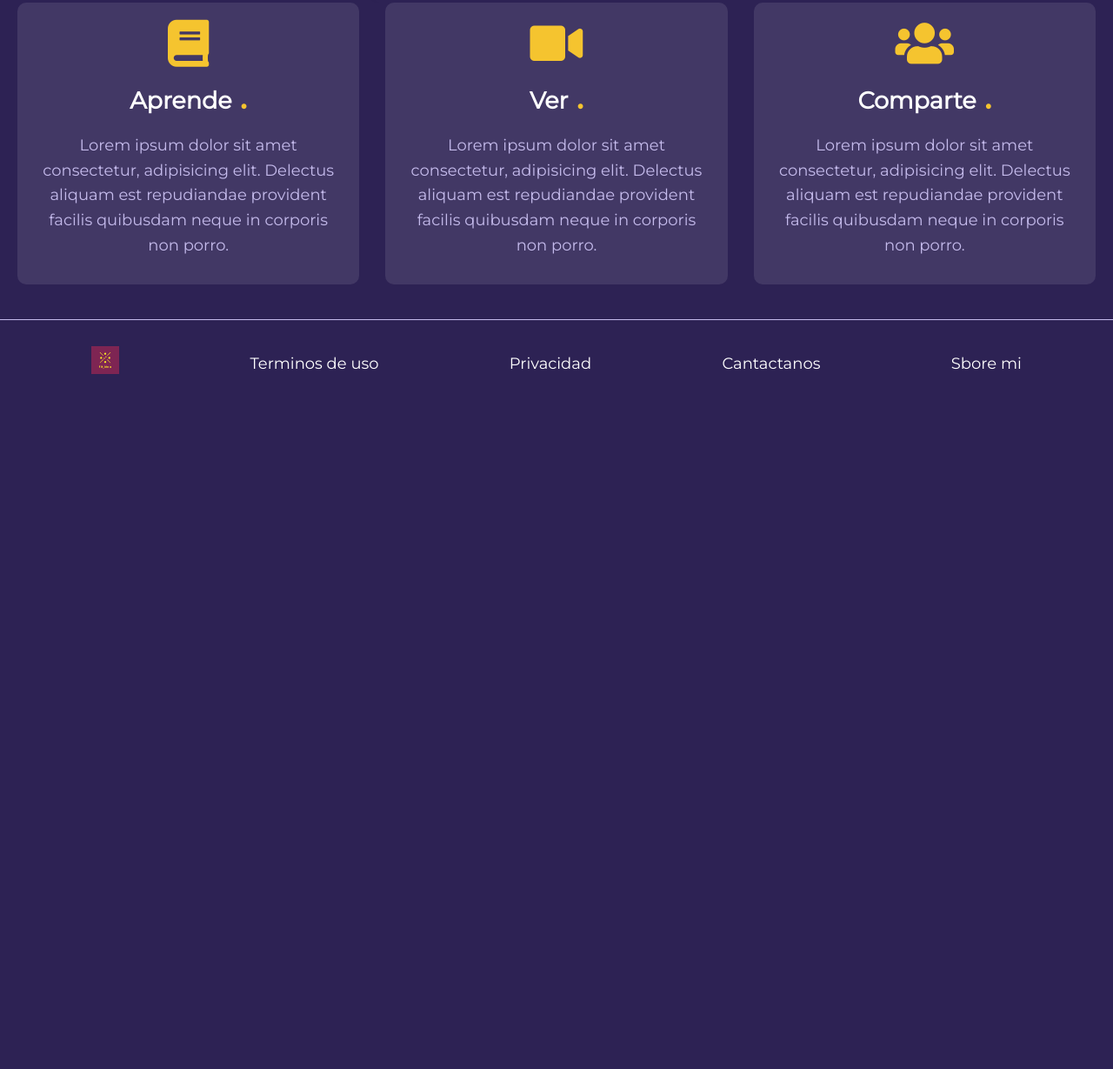
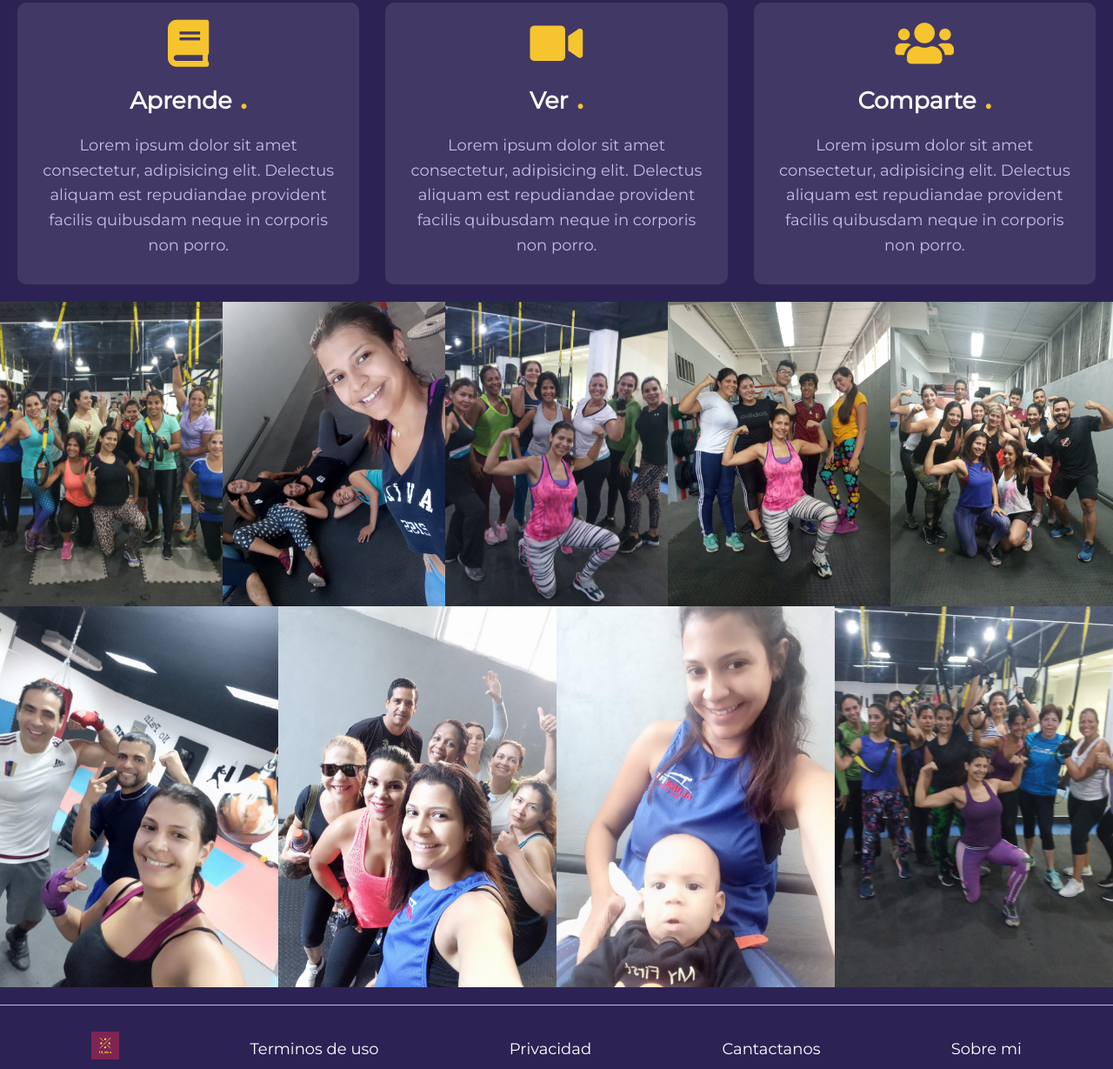
Before and after one commit to MagcDEV/fit_irina, a plain HTML site: page index.html in a window 1280 px wide. Shown: the part 1197-2426 px from the top of the page at 87% size. Before the commit the page ends 1666 px from the top, so only its background shows below. Drawn offline with nearby package versions, Linux system fonts and the light colour scheme.

Commit message:
add pictures

```diff
--- a/index.html
+++ b/index.html
@@ -17,6 +17,7 @@
     <section class="section-top">
       <div class="content rellax" data-rellax-speed="5">
         <h1>Entrenadora Personal</h1>
+        <h3>Madre, Mujer y Economista <i class="fas fa-heart"></i></h3>
         <a href="#" class="btn"
           >Conóceme <i class="fab fa-instagram fa-2x"></i
         ></a>
@@ -77,16 +78,27 @@
         </p>
       </div>
     </section>
+    <div class="container">
+      <div class="normal"><img src="img/IMG_20200124_083016.jpg" /></div>
+      <div class="normal"><img src="img/IMG_20200125_103051.jpg" /></div>
+      <div class="normal"><img src="img/IMG_20200131_082457.jpg" /></div>
+      <div class="normal"><img src="img/IMG_20200131_155946.jpg" /></div>
+      <div class="normal"><img src="img/IMG_20200218_190746.jpg" /></div>
+      <div class="normal"><img src="img/IMG_20200226_113755.jpg" /></div>
+      <div class="normal"><img src="img/IMG_20200303_082844.jpg" /></div>
+      <div class="normal"><img src="img/IMG_20200303_104857.jpg" /></div>
+      <div class="normal"><img src="img/IMG_20200313_083511.jpg" /></div>
+    </div>
 
     <footer class="footer">
       <ul>
         <li>
-          <a href="#"><img src="/img/favicon.png" alt=""/></a>
+          <a href="#"><img src="/img/favicon.png" alt="" /></a>
         </li>
         <li><a href="#">Terminos de uso</a></li>
         <li><a href="#">Privacidad</a></li>
         <li><a href="#">Cantactanos</a></li>
-        <li><a href="#">Sbore mi</a></li>
+        <li><a href="#">Sobre mi</a></li>
       </ul>
     </footer>
 
--- a/style.css
+++ b/style.css
@@ -51,6 +51,7 @@ ul {
 
 .btn:hover {
   transform: scale(0.98);
+  background-color: #333;
 }
 
 .primary-text {
@@ -137,6 +138,21 @@ ul {
   padding-left: 2px;
 }
 
+.container {
+  display: flex;
+  flex-wrap: wrap;
+}
+
+.container div img {
+  width: 100%;
+  height: 100%;
+  object-fit: cover;
+}
+
+.container div {
+  flex: 1 1 250px;
+}
+
 /* Footer */
 .footer {
   border-top: var(--text-color) 1px solid;
```
Also changed, not shown: img/IMG_20200124_083016.jpg (added), img/IMG_20200125_103051.jpg (added), img/IMG_20200131_082457.jpg (added), img/IMG_20200131_155946.jpg (added), img/IMG_20200218_190746.jpg (added), img/IMG_20200226_113755.jpg (added), img/IMG_20200303_082844.jpg (added), img/IMG_20200303_104857.jpg (added), img/IMG_20200313_083511.jpg (added).
